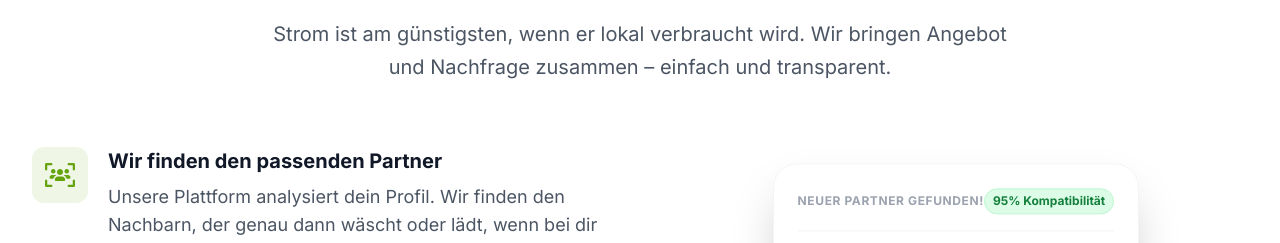
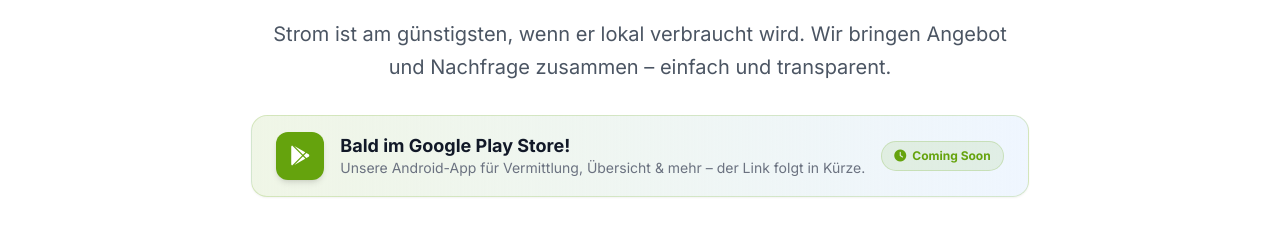
Before and after one commit to DeepThoughtZero/EnergySharing, a plain HTML site: page index.html in a window 1280 px wide. Shown: the part 950-1193 px from the top of the page. Drawn offline with nearby package versions, Linux system fonts and the light colour scheme.

Commit message:
App added

```diff
--- a/index.html
+++ b/index.html
@@ -195,6 +195,23 @@
                     Strom ist am günstigsten, wenn er lokal verbraucht wird. Wir bringen Angebot und Nachfrage zusammen
                     – einfach und transparent.
                 </p>
+
+                <div
+                    class="mt-8 inline-flex items-center gap-4 bg-gradient-to-r from-brand/10 to-blue-50 border border-brand/20 rounded-2xl px-6 py-4 shadow-sm">
+                    <div
+                        class="flex-shrink-0 bg-brand text-white w-12 h-12 rounded-xl flex items-center justify-center shadow-md">
+                        <i class="fa-brands fa-google-play text-xl"></i>
+                    </div>
+                    <div class="text-left">
+                        <p class="text-gray-900 font-bold text-lg leading-snug">Bald im Google Play Store!</p>
+                        <p class="text-gray-500 text-sm">Unsere Android-App für Vermittlung, Übersicht & mehr – der Link
+                            folgt in Kürze.</p>
+                    </div>
+                    <span
+                        class="hidden sm:inline-flex items-center bg-brand/10 text-brand text-xs font-bold px-3 py-1.5 rounded-full border border-brand/20 whitespace-nowrap">
+                        <i class="fa-solid fa-clock mr-1.5"></i> Coming Soon
+                    </span>
+                </div>
             </div>
 
             <div class="grid md:grid-cols-2 gap-12 items-center">
@@ -288,7 +305,8 @@
                                     <p class="font-bold text-gray-900 text-lg" id="partner-bottom-name">Jan &amp; Lisa
                                     </p>
                                     <p class="text-xs text-gray-500 font-medium tracking-wide" id="partner-bottom-info">
-                                        <i class="fa-solid fa-location-dot mr-1"></i> OTTERSWEIER • E-AUTO</p>
+                                        <i class="fa-solid fa-location-dot mr-1"></i> OTTERSWEIER • E-AUTO
+                                    </p>
                                 </div>
                             </div>
                         </div>
```
Also changed, not shown: pages/datenschutz.html (+1 -1 lines), pages/impressum.html (+10 -3 lines).
